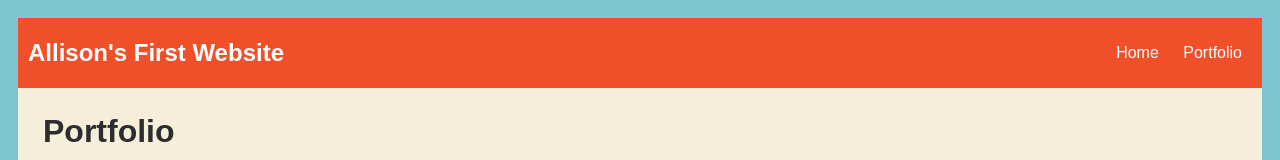
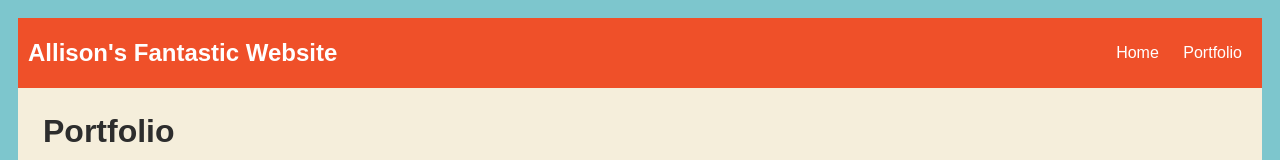
Before and after one commit to allisonrogers/allisonrogers.github.io, a plain HTML site: page portfolio.html in a window 1280 px wide. Shown: the top 160 px of the page. Drawn offline with Linux system fonts and the light colour scheme.

Commit message:
add portfolio.html file

```diff
--- a/portfolio.html
+++ b/portfolio.html
@@ -82,7 +82,7 @@
 
     <body>
         <nav>
-            <header>Allison's First Website</header>
+            <header>Allison's Fantastic Website</header>
             <ul>
                 <li><a href="index.html">Home</a>
                 </li>
```
